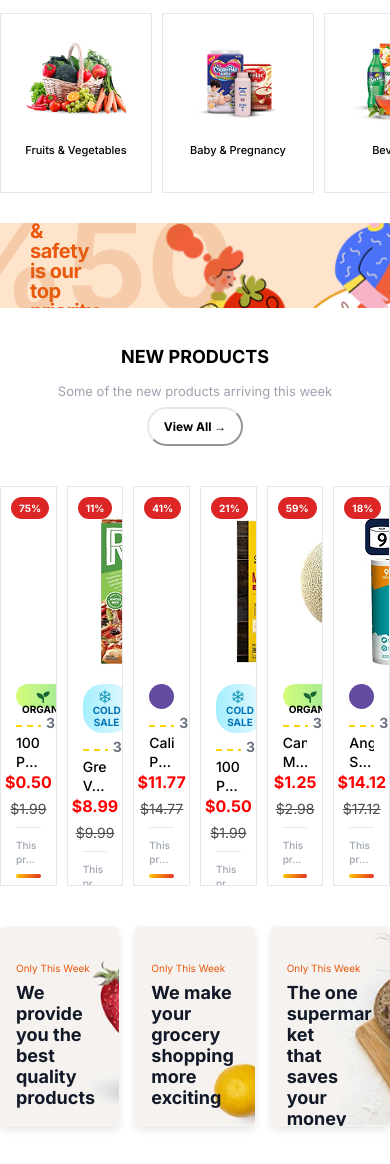
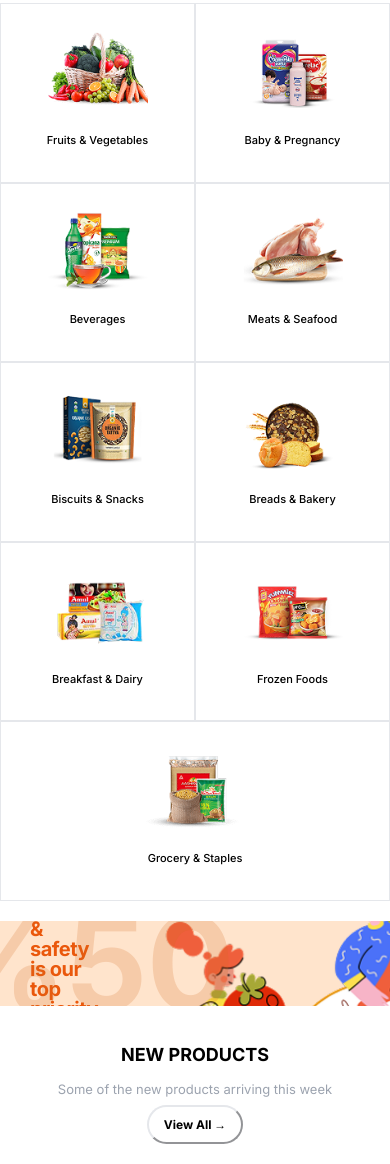
Before and after one commit to Giftemmanuel/E-commerce-website, a plain HTML site: page index.html in a window 390 px wide. Shown: the part 836-2000 px from the top of the page. Drawn offline with Linux system fonts and the light colour scheme.

Commit message:
Next category responsive style added

```diff
--- a/index.html
+++ b/index.html
@@ -213,9 +213,9 @@
   </div>
 
 
-  <div class="container">
+  <div class="next-container">
 
-    <div class="categories">
+    <div class="next-categories">
         <div class="new-products">
           <div class="discount-badge">75%</div>
             <img src="assets/Link → 1-2-500x500.jpg.png" alt="Fruits & Vegetables">
--- a/responsive.css
+++ b/responsive.css
@@ -217,30 +217,59 @@
 }
 
 /* CATEGORIES */
+
+/* Responsive: 3 per row on smaller screens */
+/* Responsive: 3 per row on smaller screens */
 @media (max-width: 768px) {
   .categories {
-    display: flex;
-    flex-wrap: nowrap;
-    overflow-x: auto;  /* Enable horizontal scrolling */
-    scroll-snap-type: x mandatory; /* Enables snapping effect */
-    gap: 10px;
-    padding: 10px 0;
-    -webkit-overflow-scrolling: touch; /* Smooth scrolling for mobile */
+    flex-wrap: wrap; /* Allow items to wrap */
+    justify-content: center; /* Center items */
   }
 
   .category {
-    flex: 0 0 auto; /* Prevents shrinking */
-    width: 152px; /* Fixed width */
-    scroll-snap-align: start; /* Aligns items while scrolling */
+    flex: 1 1 calc(33.33% - 10px); /* 3 items per row */
   }
+}
 
-  /* Optional: Hide scrollbar on mobile */
-  .categories::-webkit-scrollbar {
-    display: none;
+/* Responsive: 2 per row on even smaller screens */
+@media (max-width: 480px) {
+  .category {
+    flex: 1 1 calc(50% - 10px); /* 2 items per row */
+  }
+}
+
+/* Single column for extra small screens */
+@media (max-width: 320px) {
+  .category {
+    flex: 1 1 100%; /* 1 item per row */
   }
 }
 
 
+
+
+/*NEXT CATEGORY*/
+@media (max-width: 768px) {
+  .next-container {
+    overflow-x: auto; /* Enables horizontal scrolling */
+    -webkit-overflow-scrolling: touch; /* Smooth scrolling for iOS */
+  }
+
+  .next-categories {
+    display: flex;
+    flex-wrap: nowrap;
+    overflow-x: auto; /* Enables horizontal scrolling */
+    scroll-snap-type: x mandatory; /* Enables snapping */
+    gap: 10px;
+    padding-bottom: 10px;
+  }
+
+  .new-products {
+    flex: 0 0 auto; /* Ensures items do not shrink */
+    width: 250px; /* Adjust width to fit smaller screens */
+    scroll-snap-align: start; /* Ensures smooth snapping */
+  }
+}
 
 
 
--- a/script.js
+++ b/script.js
@@ -332,3 +332,36 @@ hamburger.addEventListener("click", function () {
 closeBtn.addEventListener("click", function () {
     mobileMenu.classList.remove("active");
 });
+
+// NEXT CATEGORY
+document.addEventListener("DOMContentLoaded", function () {
+    const container = document.querySelector(".next-categories");
+    let isDown = false;
+    let startX;
+    let scrollLeft;
+
+    container.addEventListener("mousedown", (e) => {
+      isDown = true;
+      container.classList.add("active");
+      startX = e.pageX - container.offsetLeft;
+      scrollLeft = container.scrollLeft;
+    });
+
+    container.addEventListener("mouseleave", () => {
+      isDown = false;
+      container.classList.remove("active");
+    });
+
+    container.addEventListener("mouseup", () => {
+      isDown = false;
+      container.classList.remove("active");
+    });
+
+    container.addEventListener("mousemove", (e) => {
+      if (!isDown) return;
+      e.preventDefault();
+      const x = e.pageX - container.offsetLeft;
+      const walk = (x - startX) * 2; // Adjust speed
+      container.scrollLeft = scrollLeft - walk;
+    });
+  });
--- a/styles.css
+++ b/styles.css
@@ -348,6 +348,7 @@ button:hover {
   margin-left: 200px;
 }
 
+/* CATEGORIES */
 .container {
   max-width: 1200px;
   margin: 30px auto;
@@ -467,7 +468,20 @@ button:hover {
 }
 
 
-
+/* NEXT CATEGORY */
+.next-container{
+  max-width: 1200px;
+  margin: 30px auto;
+  background: #fff;
+  width: 100%;
+  overflow: hidden;
+}
+
+.next-categories {
+  display: flex;
+  flex-wrap: nowrap;
+  overflow: hidden;
+}
 .new-products {
   position: relative;
   flex: 1 1 calc(20% - 10px);
```
